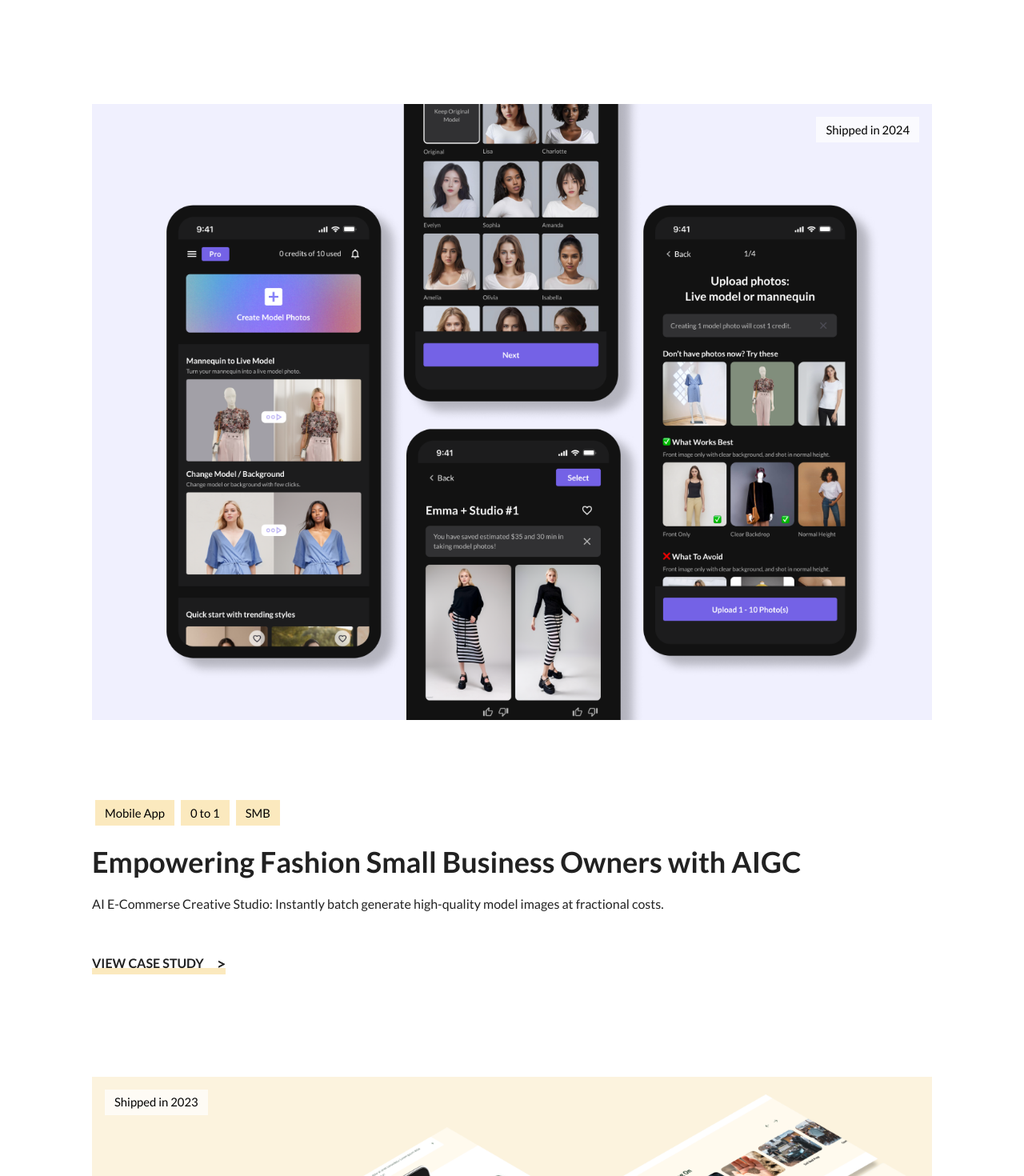
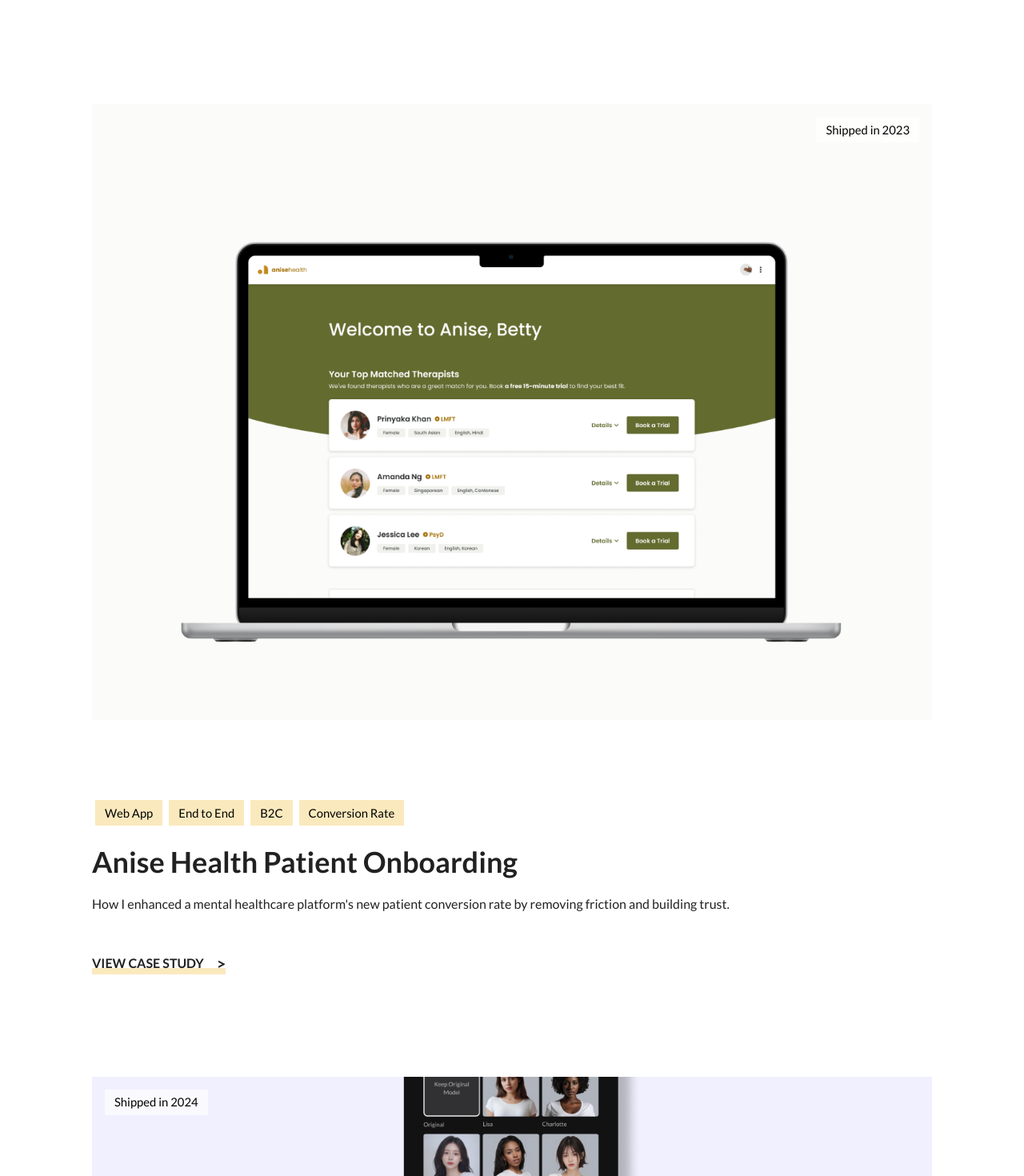
Before and after one commit to czl9707/kiyo-portfolio, a React (Vite) app: page /Home in a window 1280 px wide. Shown: the part 740-2210 px from the top of the page at 80% size. Built offline with nearby package versions, Linux system fonts and the light colour scheme.

Commit message:
add back as

```diff
--- a/src/Home/Home.tsx
+++ b/src/Home/Home.tsx
@@ -37,15 +37,15 @@
 }
 
 const featuredProjects = [
-    // {
-    //     href: "/Works/AnisePatient",
-    //     imgSrc: 'CoverAnisePatientPortal.png',
-    //     tags: ["Web App", "End to End", "B2C", "Conversion Rate"],
-    //     title: "Anise Health Patient Onboarding",
-    //     introText: "How I enhanced a mental healthcare platform's new patient conversion rate by removing friction and building trust.",
-    //     buttonText: "VIEW CASE STUDY",
-    //     chipText: 'Shipped in 2023',
-    // },
+    {
+        href: "/Works/AnisePatient",
+        imgSrc: 'CoverAnisePatientPortal.png',
+        tags: ["Web App", "End to End", "B2C", "Conversion Rate"],
+        title: "Anise Health Patient Onboarding",
+        introText: "How I enhanced a mental healthcare platform's new patient conversion rate by removing friction and building trust.",
+        buttonText: "VIEW CASE STUDY",
+        chipText: 'Shipped in 2023',
+    },
     {
         href: "https://www.figma.com/deck/B9E435rVXN1wq2bNNWorLG/Stylla-AI_Deck_Kiyo-Yang?node-id=198-337&node-type=slide&viewport=-62%2C33%2C0.46&t=mTWeABbpnoJVhutW-1&scaling=min-zoom&content-scaling=fixed&page-id=0%3A1",
         imgSrc: 'CoverShopStylla.png',
```
